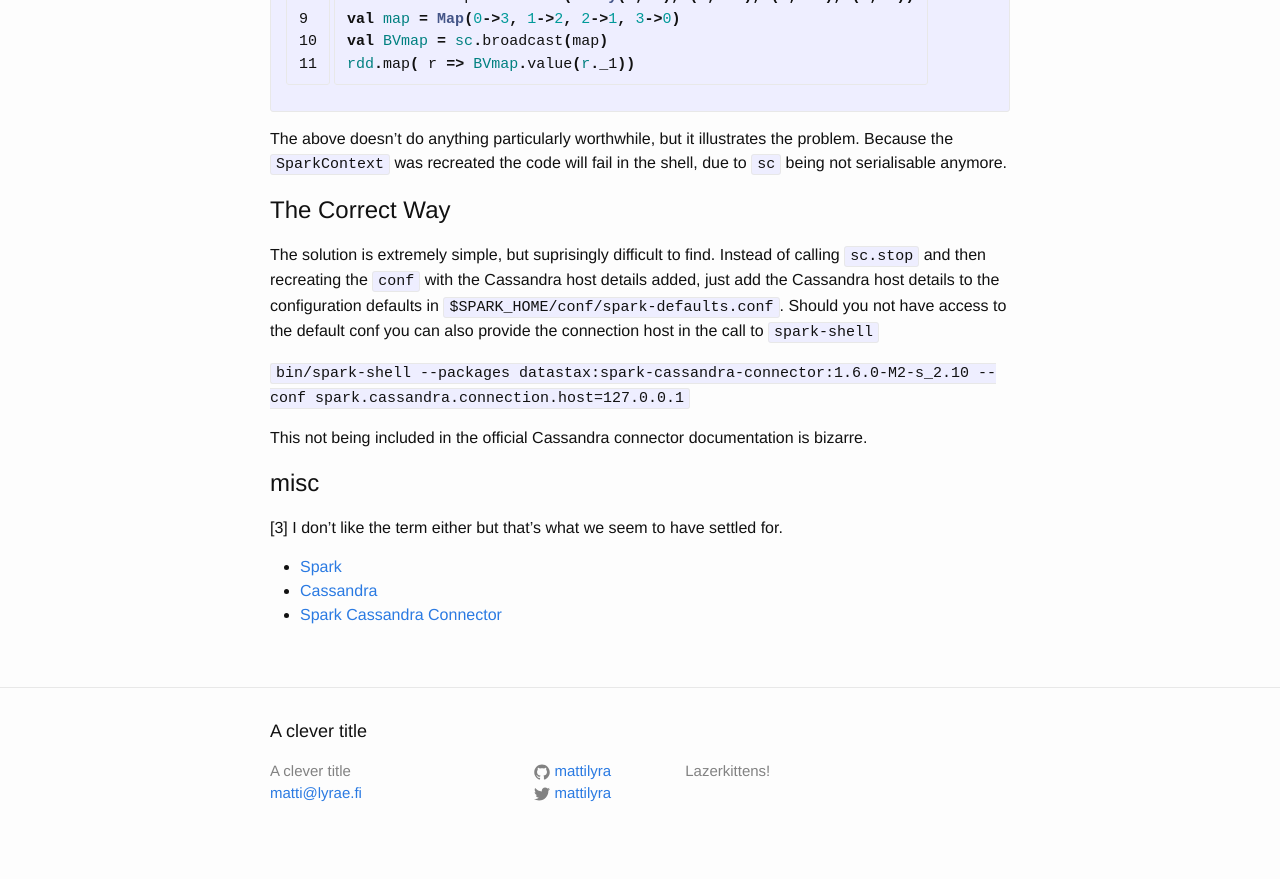
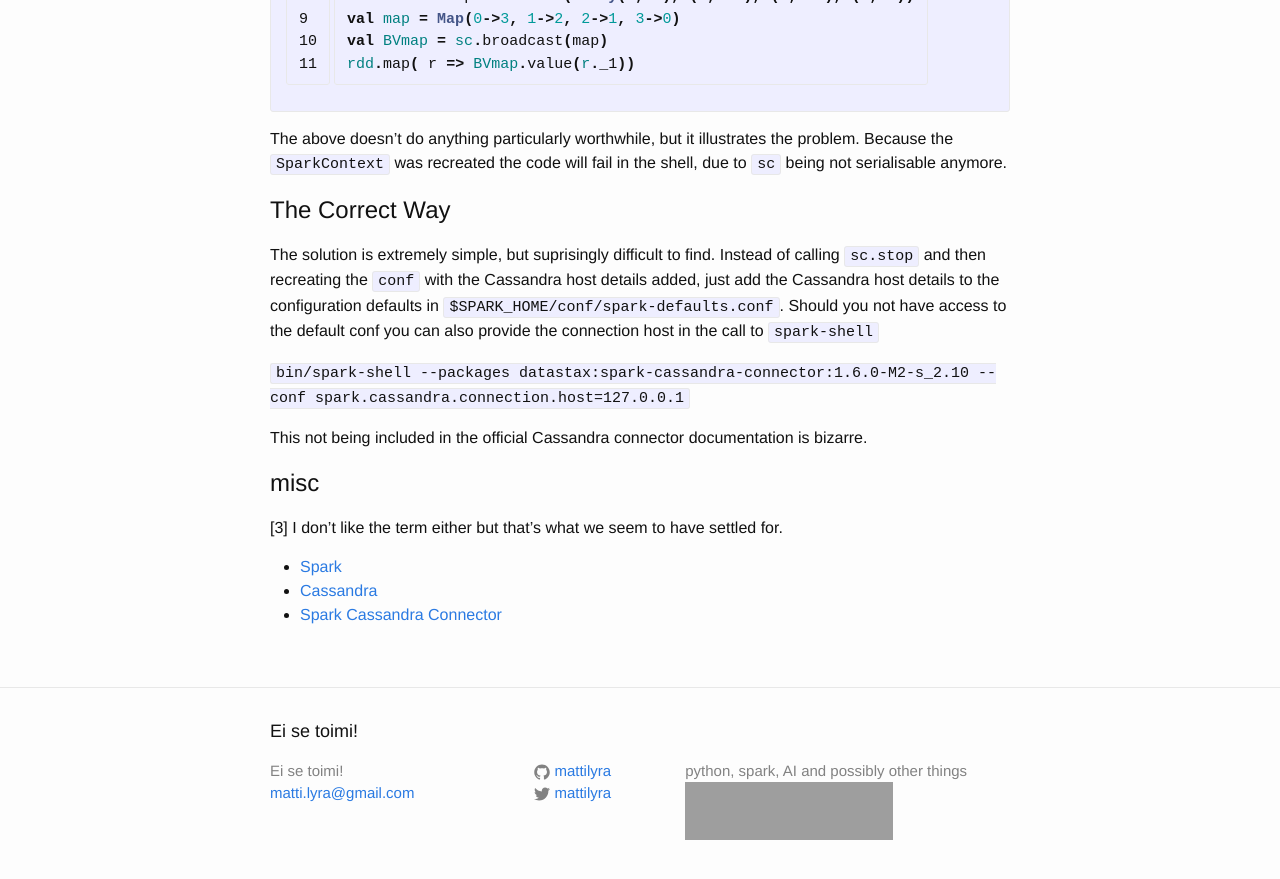
Before and after one commit to mattilyra/mattilyra.github.io, a Jekyll site: the page built from _posts/2016-05-04-spark-shell-cassandra-connection.markdown, in a window 1280 px wide and 900 px high, scrolled down 2299 px. Shown: the top 879 px of the window. Built offline with Jekyll 4.4.1, drawn with Linux system fonts in a browser that asks for light colours; some of the changed text lies outside the part shown; grey boxes are pictures that could not be loaded.

Commit message:
Changed title and description.

```diff
--- a/_config.yml
+++ b/_config.yml
@@ -6,10 +6,13 @@
 # 'jekyll serve'. If you change this file, please restart the server process.
 
 # Site settings
-title: A clever title
-email: matti@lyrae.fi
+title: Ei se toimi!
+email: matti.lyra@gmail.com
 description: > # this means to ignore newlines until "baseurl:"
-  Lazerkittens!
+  python, spark, AI and possibly other things
+  <a href="http://stackoverflow.com/users/100190/matti-lyra">
+    <img src="http://stackoverflow.com/users/flair/100190.png" width="208" height="58" alt="Matti Lyra at Stack Overflow, Q&amp;A for professional and enthusiast programmers" title="profile for Matti Lyra at Stack Overflow, Q&amp;A for professional and enthusiast programmers">
+  </a>
 baseurl: ""
 url: "https://mattilyra.github.io"
 twitter_username: mattilyra
```
